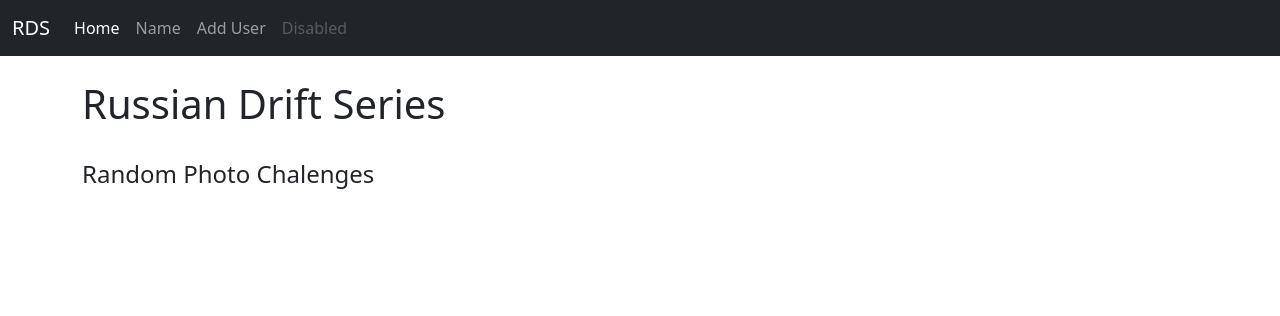
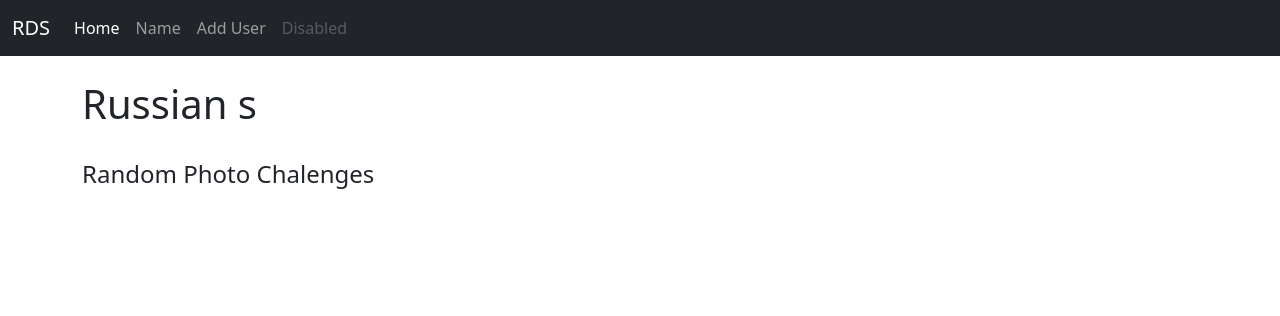
Before and after one commit to xxxDaOctoPuSSxxx/Flask-blog, a Flask app: page / in a window 1280 px wide. Shown: the top 316 px of the page. Run offline with Flask 2, Linux system fonts and the light colour scheme.

Commit message:
Update index.html

```diff
--- a/templates/index.html
+++ b/templates/index.html
@@ -1,7 +1,7 @@
 {% extends 'base.html' %}
 
 {% block content %}
-    <h1>Russian Drift Series</h1>
+    <h1>Russian s</h1>
 
 
 <body>
```
